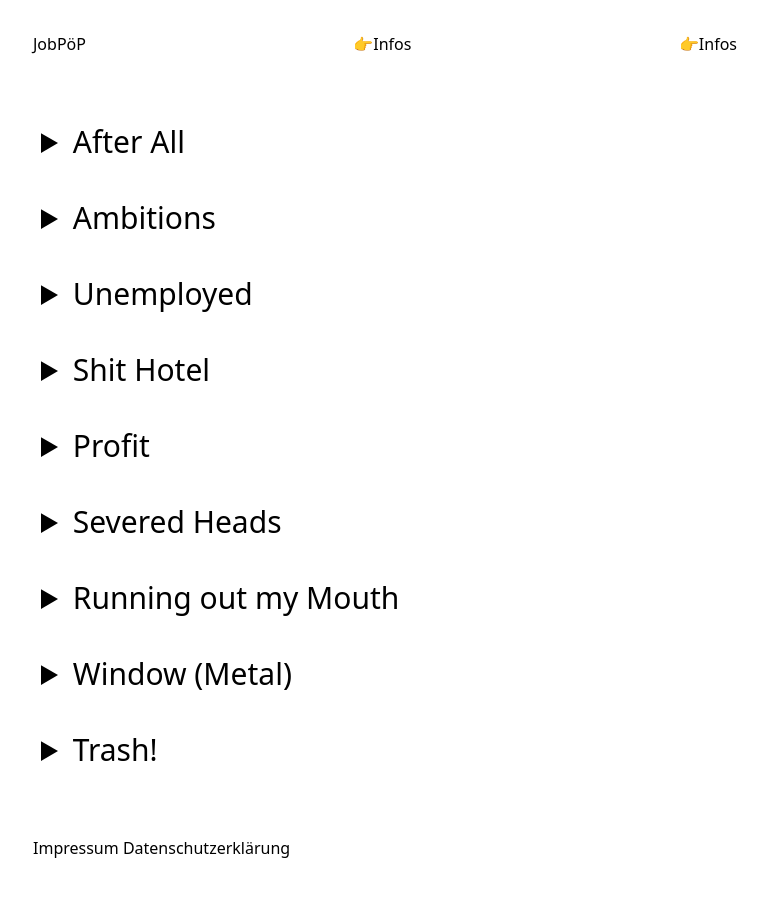
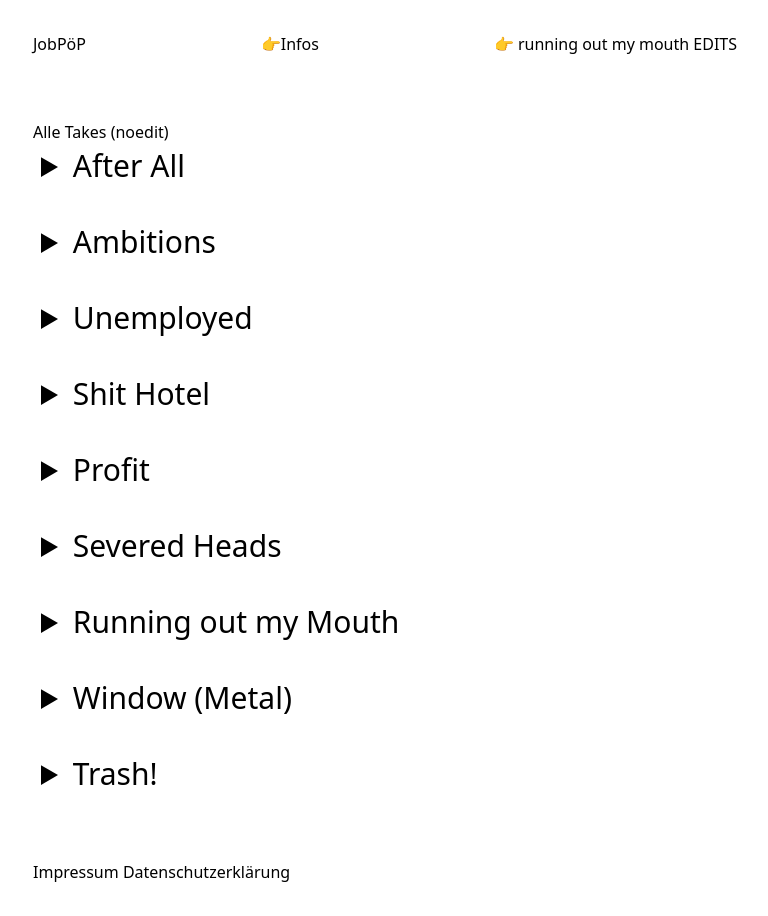
Before and after one commit to derfabifabi/derfabifabi.github.io, a website: page index.html in a window 1280 px wide. Shown: the whole page, without its empty margins (255-1023 px from the left). Before the commit the page ends 892 px from the top, so only its background shows below. Drawn offline with Linux system fonts and the light colour scheme.

Commit message:
added runningmouth edits

```diff
--- a/index.html
+++ b/index.html
@@ -19,10 +19,11 @@
         👉Infos
       </a>
  <a href="./runningoutmymouth.html">
-        👉Infos
+        👉 running out my mouth EDITS
       </a>
     </header>
     <main>
+<h2>Alle Takes (noedit)</h2>
       <ul id="songList" class="flex flex-col gap-y-8"></ul>
     </main>
     <footer class="mt-auto py-8">
```
